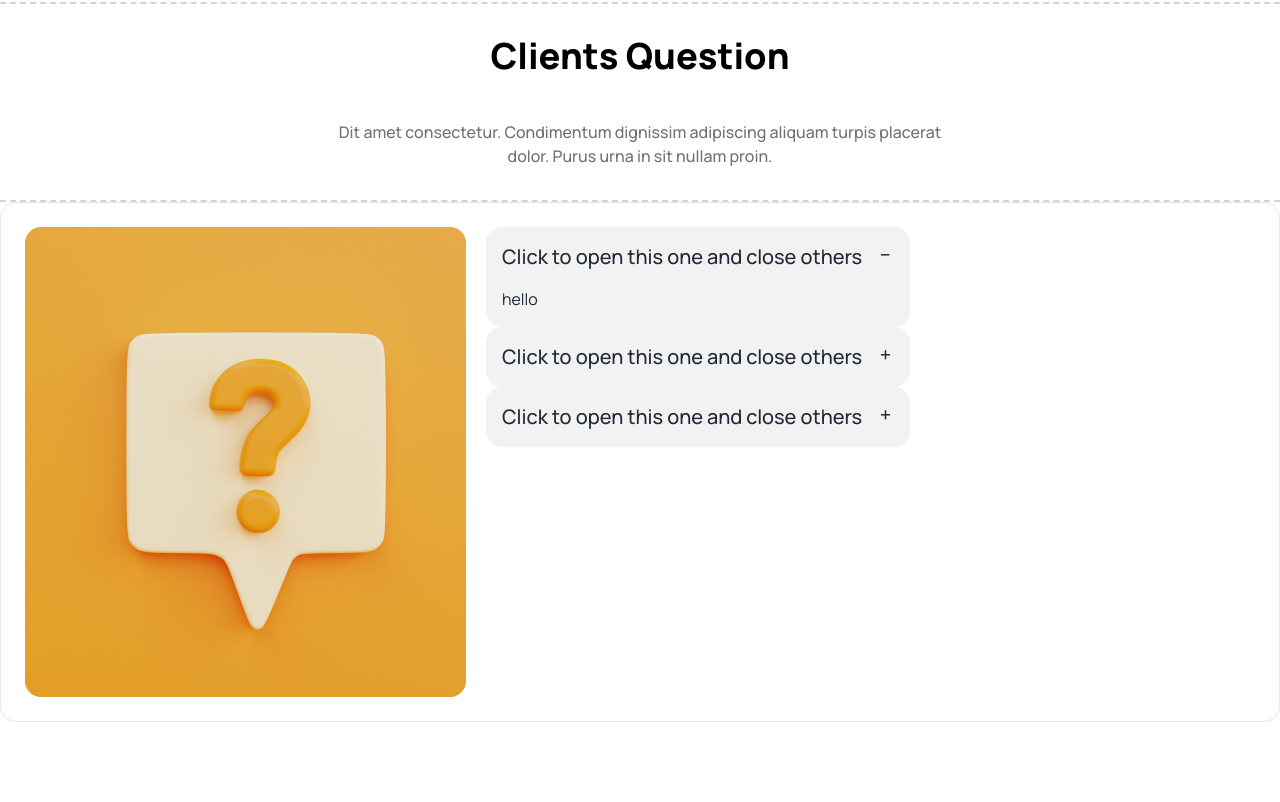
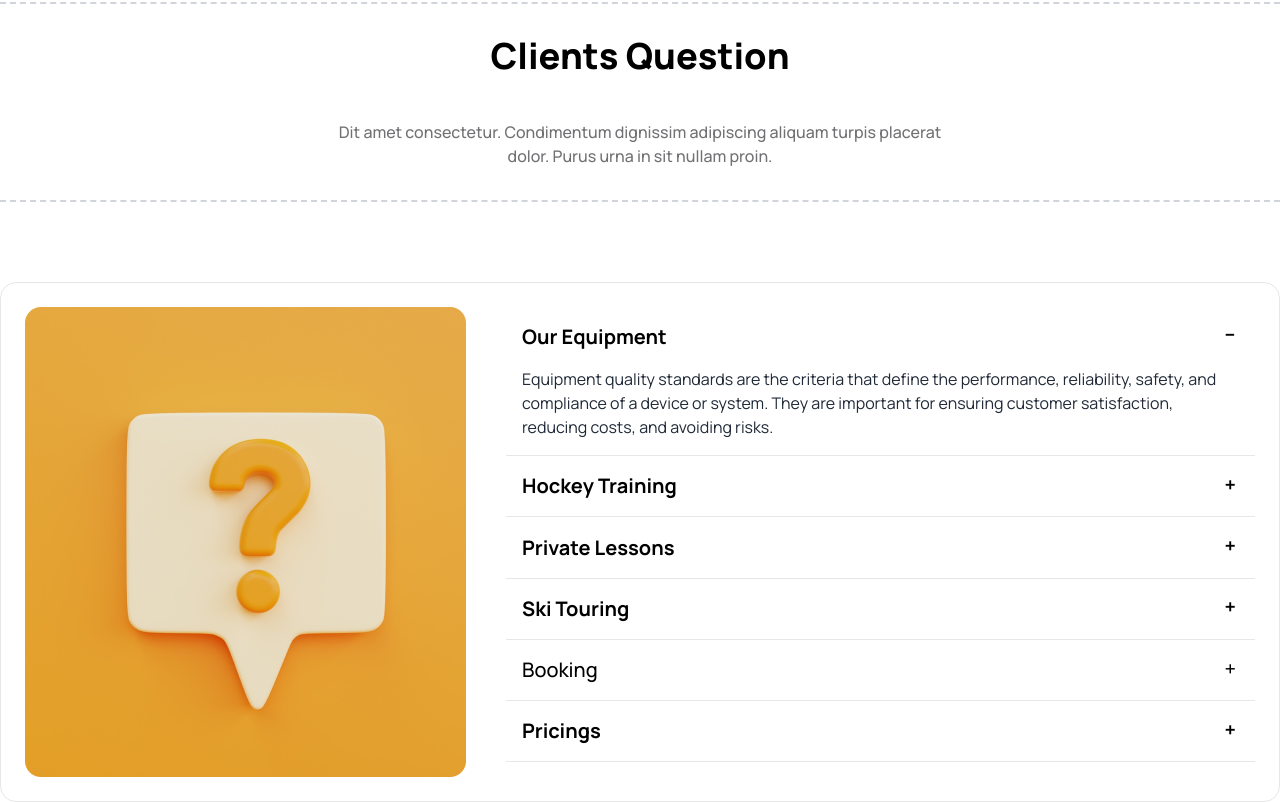
Before and after one commit to HelloEkramulHuda/B9A3-Hockeys-web, a plain HTML site: page index.html in a window 1280 px wide. Shown: the part 3584-4386 px from the top of the page. Before the commit the page ends 4306 px from the top, so only its background shows below. Drawn offline with nearby package versions, Linux system fonts and the light colour scheme.

Commit message:
Clients Question added

```diff
--- a/index.html
+++ b/index.html
@@ -344,37 +344,63 @@
                 <p class="text-base paragraph-font-color font-medium">Dit amet consectetur. Condimentum dignissim
                     adipiscing aliquam turpis placerat <br> dolor. Purus urna in sit nullam proin. </p>
             </div>
-            <div class="flex lg:flex-row flex-col gap-5 p-6 border-solid border border-neutral-900 border-opacity-10 rounded-2xl">
+            <div class="flex lg:flex-row flex-col gap-10 p-6 mt-20 border-solid border border-neutral-900 border-opacity-10 rounded-2xl ">
                 <img src="./Images/11.png" alt="">
                 <div class="">
-                    <div class="collapse collapse-plus bg-base-200">
+                    <div class="collapse collapse-plus border-b-[0.12px] mb-[0.3px] rounded-none border-neutral-900 border-opacity-10">
                         <input type="radio" name="my-accordion-3" checked="checked" />
-                        <div class="collapse-title text-xl font-medium">
-                          Click to open this one and close others
+                        <div class="collapse-title text-black text-xl font-bold">
+                            Our Equipment
                         </div>
                         <div class="collapse-content">
-                          <p>hello</p>
+                          <p>Equipment quality standards are the criteria that define the performance, reliability, safety, and compliance of a device or system. They are important for ensuring customer satisfaction, reducing costs, and avoiding risks.</p>
                         </div>
                       </div>
-                      <div class="collapse collapse-plus bg-base-200">
+                      <div class="collapse collapse-plus border-b-[0.12px] mb-[0.3px] rounded-none border-neutral-900 border-opacity-10">
                         <input type="radio" name="my-accordion-3" />
-                        <div class="collapse-title text-xl font-medium">
-                          Click to open this one and close others
+                        <div class="collapse-title text-black text-xl font-bold">
+                            Hockey Training
                         </div>
                         <div class="collapse-content">
-                          <p>hello</p>
+                          <p>Installing a chin up bar above a doorway is one of the best hockey exercises as it provides for endless upper body strengthening both during the season and in the offseason as well.</p>
                         </div>
                       </div>
-                      <div class="collapse collapse-plus bg-base-200">
+                      <div class="collapse collapse-plus border-b-[0.12px] mb-[0.3px] rounded-none border-neutral-900 border-opacity-10">
                         <input type="radio" name="my-accordion-3" />
-                        <div class="collapse-title text-xl font-medium">
-                          Click to open this one and close others
+                        <div class="collapse-title text-black text-xl font-bold">
+                            Private Lessons
                         </div>
                         <div class="collapse-content">
-                          <p>hello</p>
+                          <p>Iceplex is excited to offer private individual and group hockey lessons open to all players (youth & adult) that have graduated from a Learn to Play hockey class.</p>
                         </div>
                       </div>
-                </div>
+                      <div class="collapse collapse-plus border-b-[0.12px] mb-[0.3px] rounded-none border-neutral-900 border-opacity-10">
+                        <input type="radio" name="my-accordion-3" />
+                        <div class="collapse-title text-black text-xl font-bold">
+                            Ski Touring
+                        </div>
+                        <div class="collapse-content">
+                          <p>Ski touring is skiing in the backcountry on unmarked or unpatrolled areas. Touring is typically done off-piste and outside of ski resorts, and may extend over a period of more than one day. It is similar to backcountry skiing but excludes the use of a ski lift or transport.</p>
+                        </div>
+                      </div>
+                      <div class="collapse collapse-plus border-b-[0.12px] mb-[0.3px] rounded-none border-neutral-900 border-opacity-10">
+                        <input type="radio" name="my-accordion-3" />
+                        <div class="collapse-title text-xl font-medium text-black text-xl font-bold">
+                            Booking
+                        </div>
+                        <div class="collapse-content">
+                          <p>Ski touring is skiing in the backcountry on unmarked or unpatrolled areas. Touring is typically done off-piste and outside of ski resorts, and may extend over a period of more than one day. It is similar to backcountry skiing but excludes the use of a ski lift or transport.</p>
+                        </div>
+                      </div>
+                      <div class="collapse collapse-plus border-b-[0.12px] mb-[0.3px] rounded-none border-neutral-900 border-opacity-10">
+                        <input type="radio" name="my-accordion-3" />
+                        <div class="collapse-title text-black text-xl font-bold">
+                            Pricings
+                        </div>
+                        <div class="collapse-content">
+                          <p>Pricing is a process of fixing the value that a manufacturer will receive in the exchange of services and goods</p>
+                        </div>
+                      </div>
             </div>
 
         </section>
```
